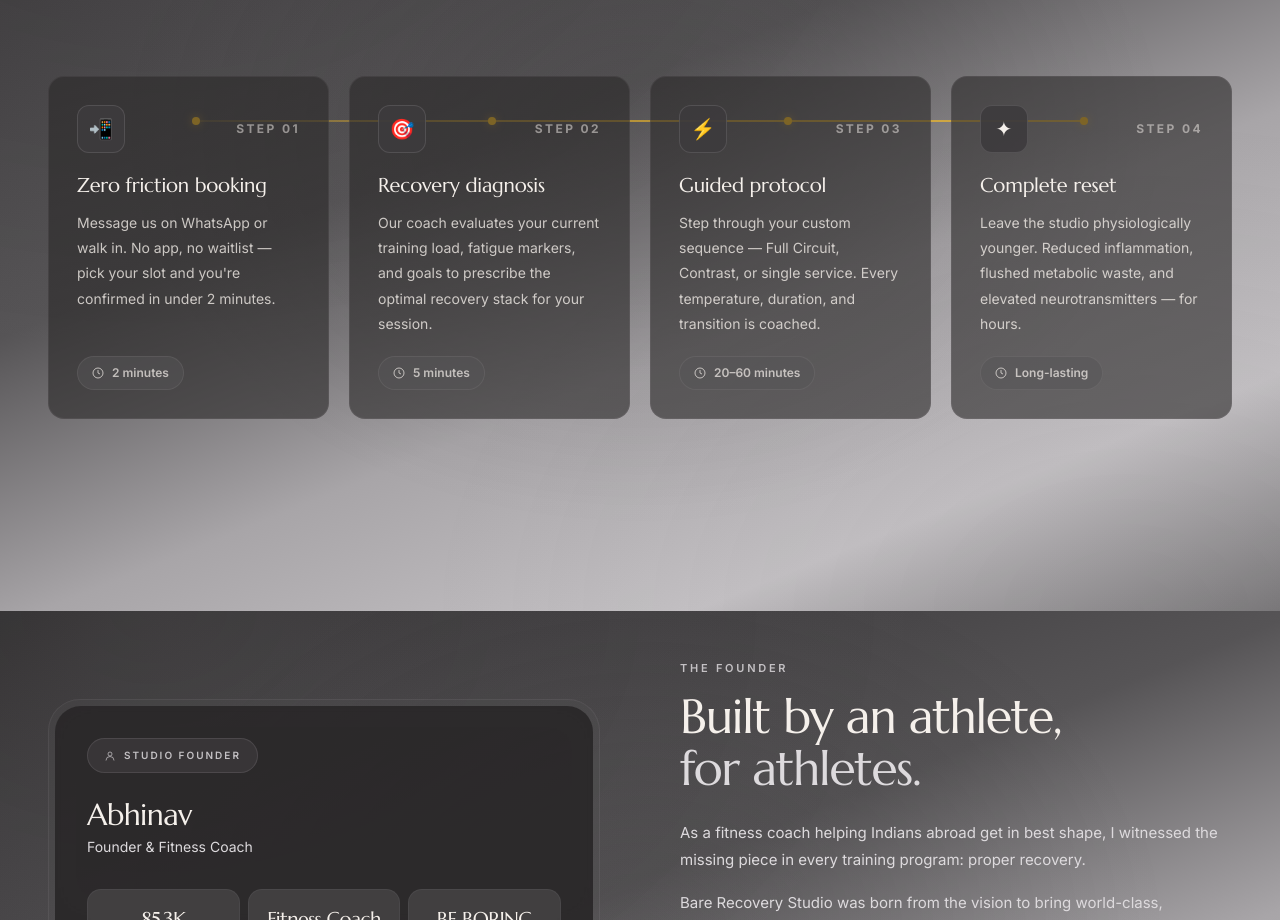
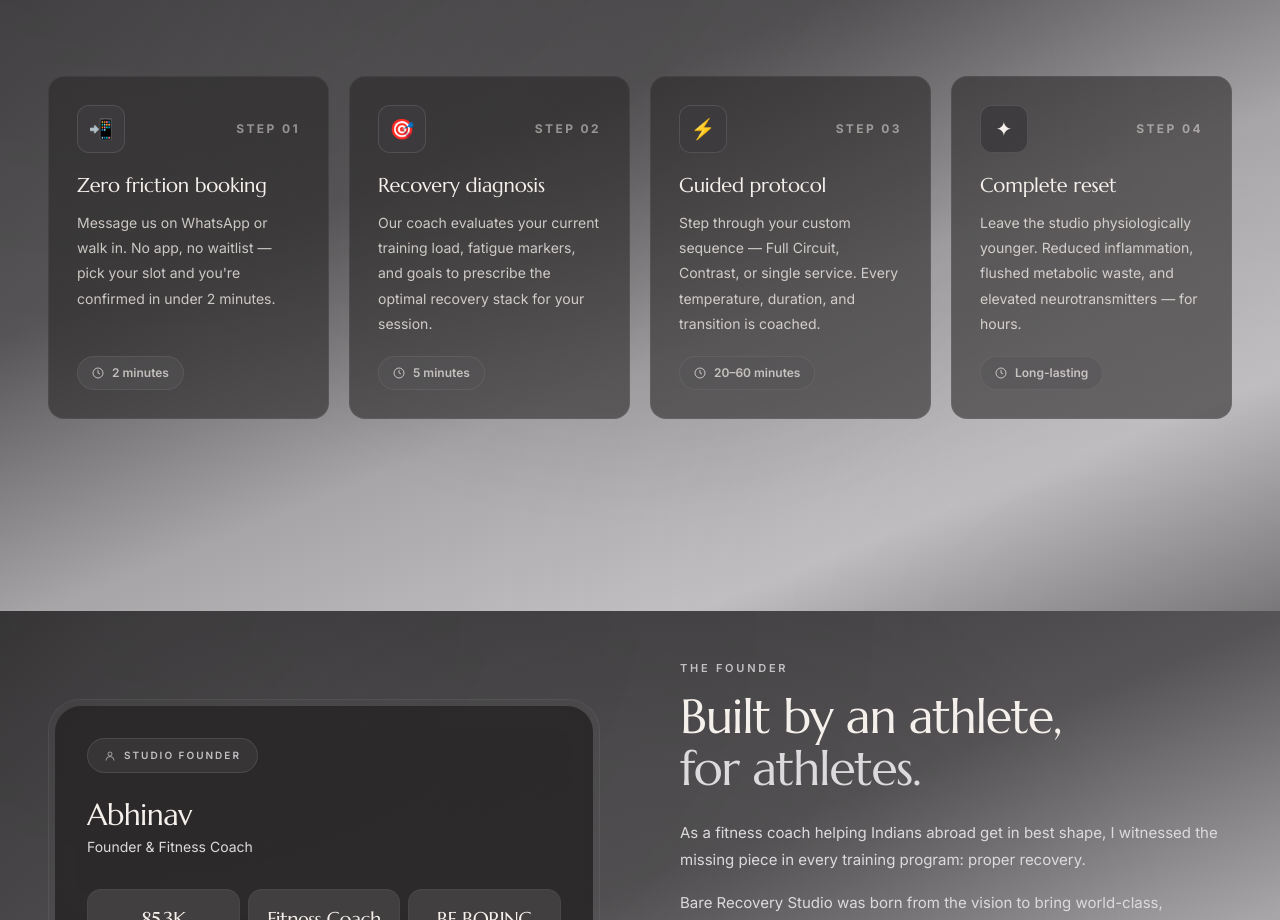
Before and after one commit to AutonexAI-Technologies/bare_recovery, a Next.js app in the folder bare-recovery-studio/: page / in a window 1280 px wide. Shown: the part 8989-9909 px from the top of the page. Built offline with nearby package versions, Linux system fonts and the light colour scheme; no server answers.

Commit message:
remove yellow step connector line in HowItWorks section

```diff
--- a/bare-recovery-studio/src/components/sections/home/HowItWorks.tsx
+++ b/bare-recovery-studio/src/components/sections/home/HowItWorks.tsx
@@ -59,51 +59,7 @@ export default function HowItWorks() {
       {/* Steps grid — equal height cards */}
       <div className="grid grid-cols-1 sm:grid-cols-2 lg:grid-cols-4 gap-4 md:gap-5 relative">
 
-        {/* Connector line — desktop only — bright gold accent with pulse */}
-        <div
-          className="absolute top-[44px] left-[12.5%] right-[12.5%] hidden lg:block z-0"
-          style={{ height: 2 }}
-        >
-          <div
-            style={{
-              width: '100%',
-              height: '100%',
-              background: 'linear-gradient(90deg, rgba(251,191,36,0.15), rgba(251,191,36,0.40) 30%, rgba(251,191,36,0.40) 70%, rgba(251,191,36,0.15))',
-              borderRadius: 2,
-              position: 'relative',
-            }}
-          >
-            {/* Animated shimmer overlay */}
-            <div
-              style={{
-                position: 'absolute',
-                inset: 0,
-                background: 'linear-gradient(90deg, transparent 0%, rgba(251,191,36,0.6) 50%, transparent 100%)',
-                backgroundSize: '200% 100%',
-                animation: 'shimmer 3s ease-in-out infinite',
-                borderRadius: 2,
-              }}
-            />
-          </div>
-          {/* Step dots on the line */}
-          {[0, 1, 2, 3].map(dot => (
-            <div
-              key={dot}
-              style={{
-                position: 'absolute',
-                top: -3,
-                left: `${dot * 33.33}%`,
-                width: 8,
-                height: 8,
-                borderRadius: '50%',
-                background: '#FBBF24',
-                boxShadow: '0 0 8px rgba(251,191,36,0.50)',
-                transform: 'translateX(-50%)',
-              }}
-            />
-          ))}
-        </div>
-        <style>{`@keyframes shimmer { 0%,100% { background-position: 200% 0 } 50% { background-position: -200% 0 } }`}</style>
+
 
         {steps.map((step, i) => (
           <FadeIn key={step.num} direction="up" delay={i * 80}>
```
